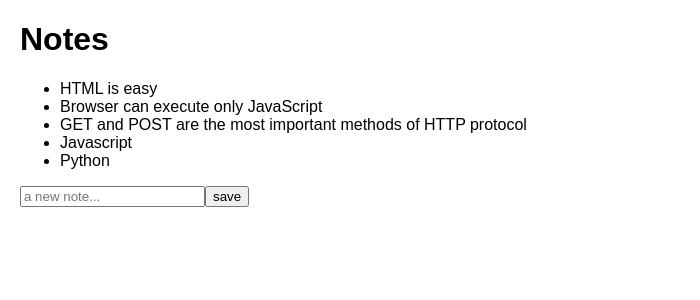
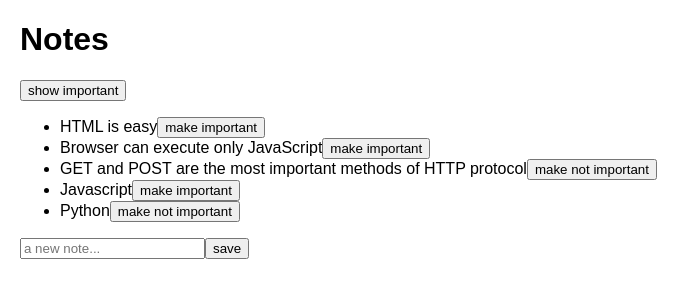
Before and after one commit to githubscientist/react-demo, a React (Create React App) app: page / in a window 1280 px wide. Shown: the top 300 px of the page, without its empty margins (0-700 px from the left). Built offline with nearby package versions, Linux system fonts and the light colour scheme; data requests are answered from the project's data file.

Commit message:
update is completed

```diff
--- a/db.json
+++ b/db.json
@@ -3,7 +3,7 @@
     {
       "id": 1,
       "content": "HTML is easy",
-      "important": true
+      "important": false
     },
     {
       "id": 2,
--- a/src/App.js
+++ b/src/App.js
@@ -1575,6 +1575,7 @@ import axios from 'axios';
 function App() {
   const [notes, setNotes] = useState([]);
   const [newNote, setNewNote] = useState('');
+  const [showAll, setShowAll] = useState(true);
 
   // make the api request
   useEffect(() => {
@@ -1584,6 +1585,8 @@ function App() {
         setNotes(response.data);
       })
   }, []);
+
+  const notesToShow = showAll ? notes : notes.filter(note => note.important === true);
 
   // addNote function
   const addNote = (event) => {
@@ -1630,13 +1633,43 @@ function App() {
   //   const notes = response.data;
   // });
 
+  const toggleImportanceOf = (id) => {
+    // console.log('importance of ' + id + ' needs to be toggled');
+    const url = `http://localhost:3002/notes/${id}`;
+    const note = notes.find(n => n.id == id);
+    const changedNote = {
+      ...note,
+      important: !note.important
+    };
+
+    // make the api request
+    axios
+      .put(url, changedNote)
+      .then(response => {
+        setNotes(notes.map(note => {
+          // return the entire original array or
+          // the updated
+          return note.id != id ? note : response.data;
+        }));
+      });
+  }
+
   return (
     <div>
       <h1>Notes</h1>
+      <div>
+        <button onClick={() => setShowAll(!showAll)}>
+          show {showAll ? 'important' : 'all'}
+        </button>
+      </div>
       <ul>
         {
-          notes.map(
-            note => <Note key={note.id} note={note} />
+          notesToShow.map(
+            note => <Note
+              key={note.id}
+              note={note}
+              toggleImportance = {() => toggleImportanceOf(note.id)}
+              />
           )
         }
       </ul>
--- a/src/components/Note.js
+++ b/src/components/Note.js
@@ -1,8 +1,14 @@
 import React from 'react';
 
-function Note({ note }) {
+function Note({ note, toggleImportance }) {
+
+  const label = note.important ? 'make not important' : 'make important';
+
   return (
-    <li>{ note.content }</li>
+    <li>
+      {note.content}
+      <button onClick={toggleImportance}>{ label }</button>
+    </li>
   )
 }
 
```
